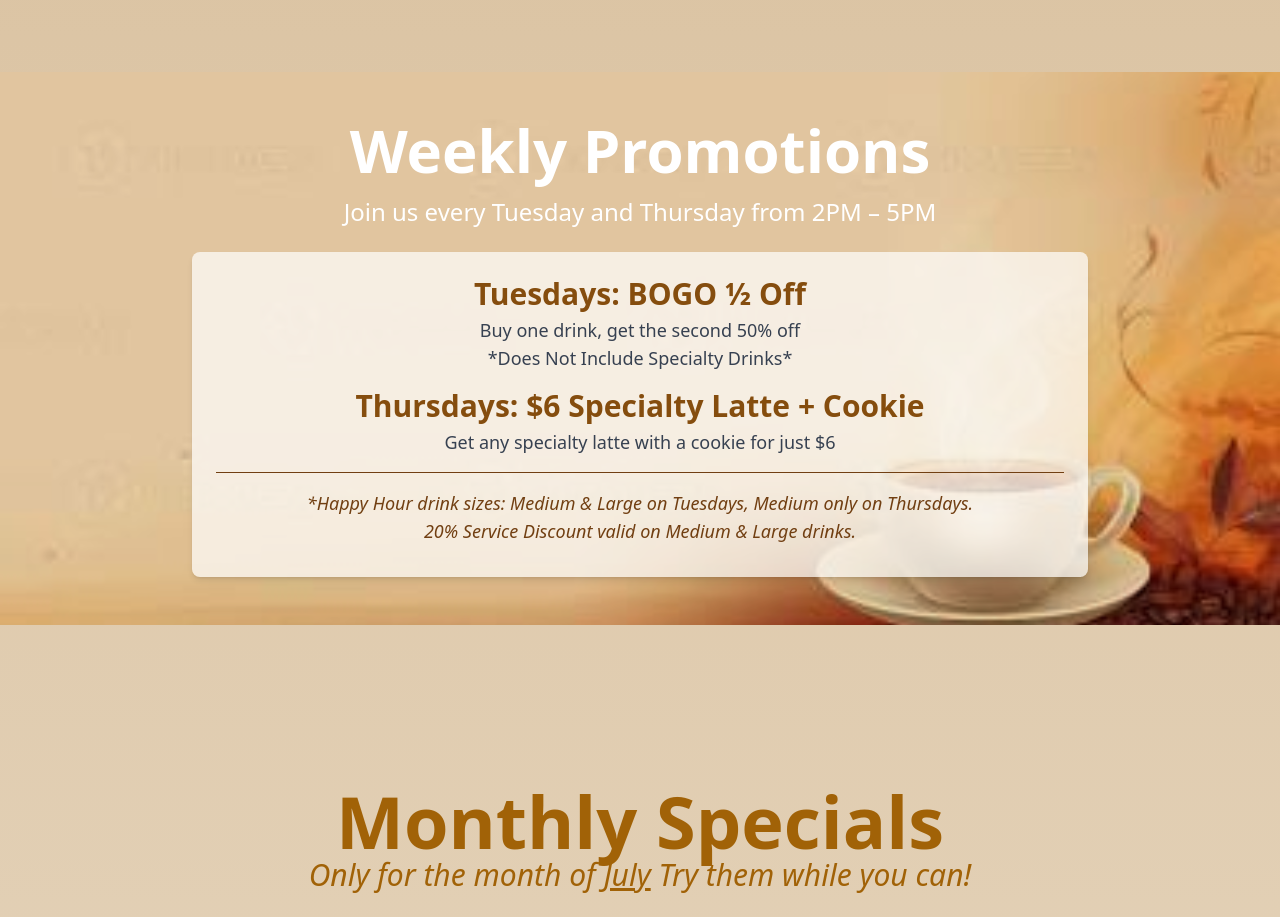
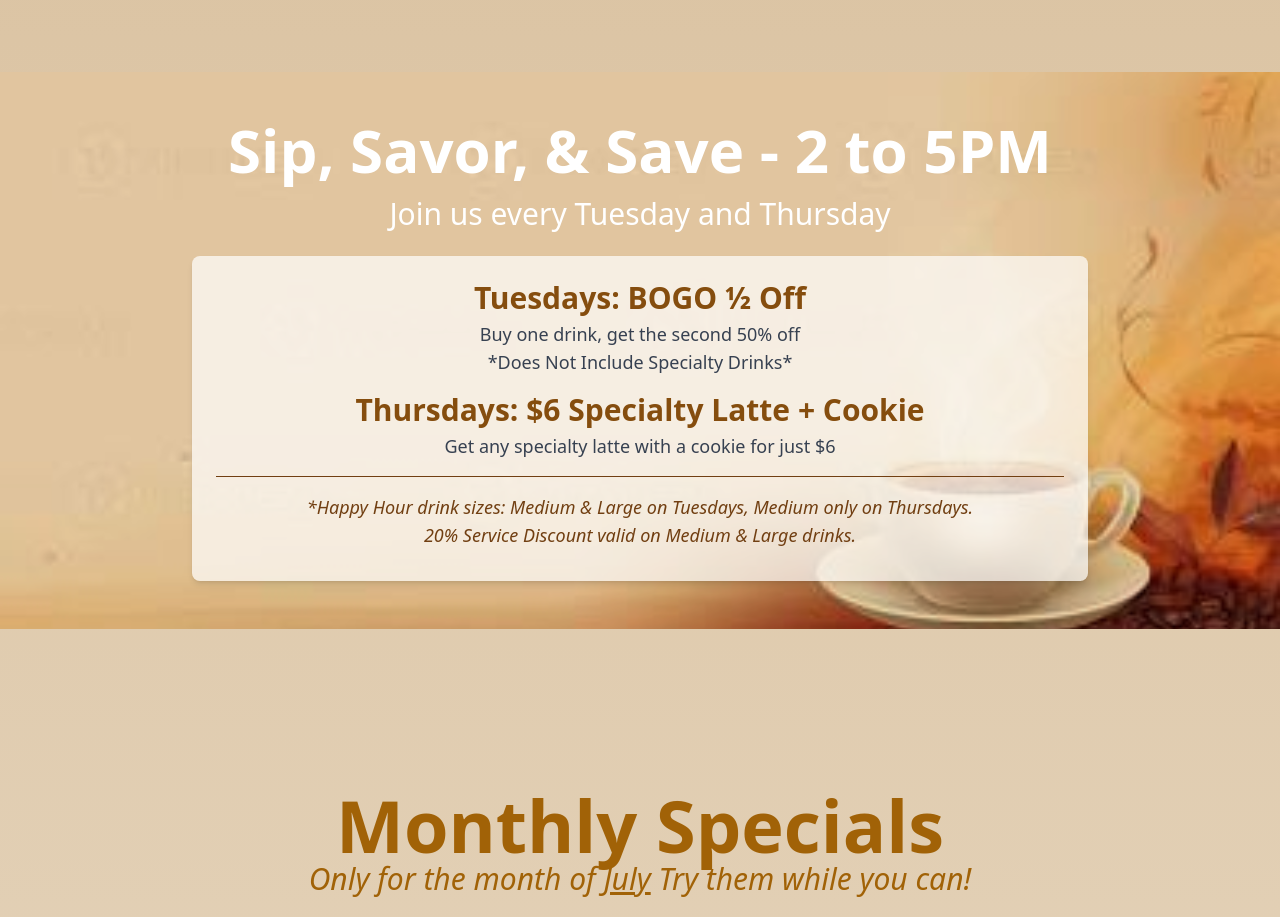
Before and after one commit to SilverDev-27/la-bodega-site, a React (Create React App) app: page / in a window 1280 px wide. Shown: the part 1420-2337 px from the top of the page. Built offline with nearby package versions, Linux system fonts and the light colour scheme.

Commit message:
Updated Promo Title

```diff
--- a/src/PromoBanner.jsx
+++ b/src/PromoBanner.jsx
@@ -15,11 +15,11 @@ const PromotionBanner = () => {
     >
       <div className="max-w-6xl mx-auto text-center" data-aos="fade-up">
         <h2 className="text-3xl sm:text-4xl md:text-5xl lg:text-6xl font-bold mb-4">
-          Weekly Promotions
+          Sip, Savor, & Save - 2 to 5PM
         </h2>
 
-        <p className="text-base sm:text-lg md:text-xl lg:text-2xl mb-6">
-          Join us every Tuesday and Thursday from 2PM – 5PM
+        <p className="text-base sm:text-xl md:text-2xl lg:text-3xl mb-6">
+          Join us every Tuesday and Thursday
         </p>
 
         <div className="bg-white bg-opacity-70 text-black rounded-lg p-4 sm:p-6 max-w-4xl mx-auto space-y-4 shadow-md">
```
